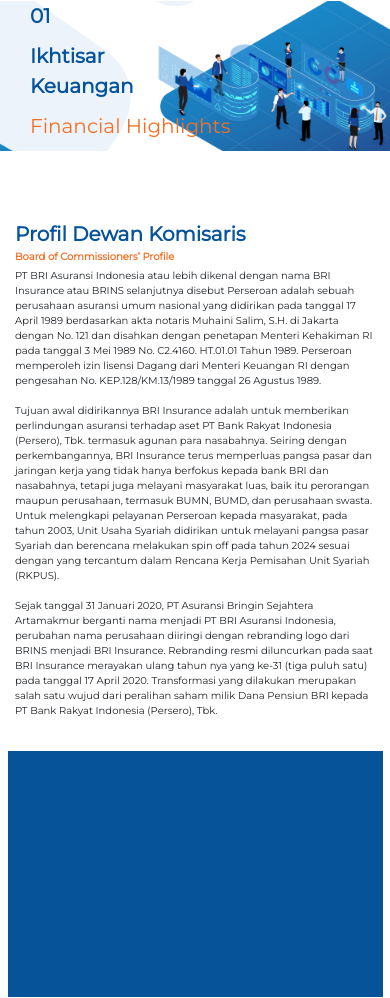
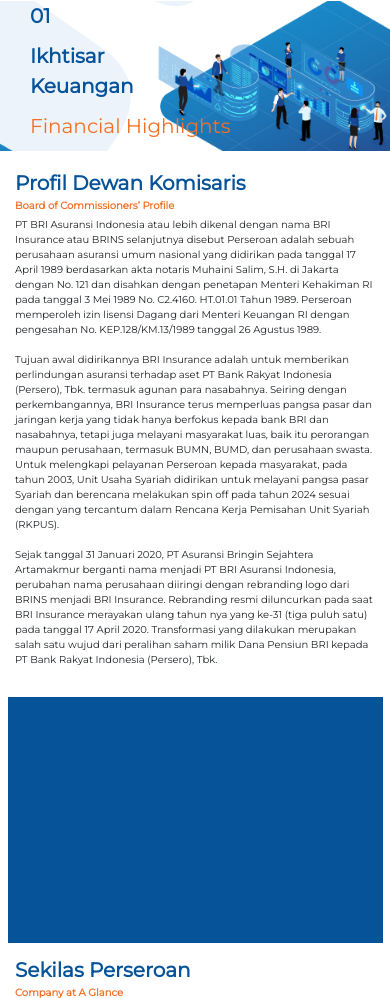
Before and after one commit to jadhoel/icraftAnnualReport, a PHP site: page / in a window 390 px wide. Shown: the part 599-1597 px from the top of the page. Run offline with PHP 8.4, Linux system fonts and the light colour scheme; some libraries are stand-ins or nearby versions.

Commit message:
update content responsive 5

```diff
--- a/styles.css
+++ b/styles.css
@@ -1175,7 +1175,8 @@
           color: #ffffff;
         }
         .backgraound3{
-            min-height: 600px;
+          padding: 20px 0;
+            /* min-height: 590px;   */
             background-image: none !important;
         }
 
```
